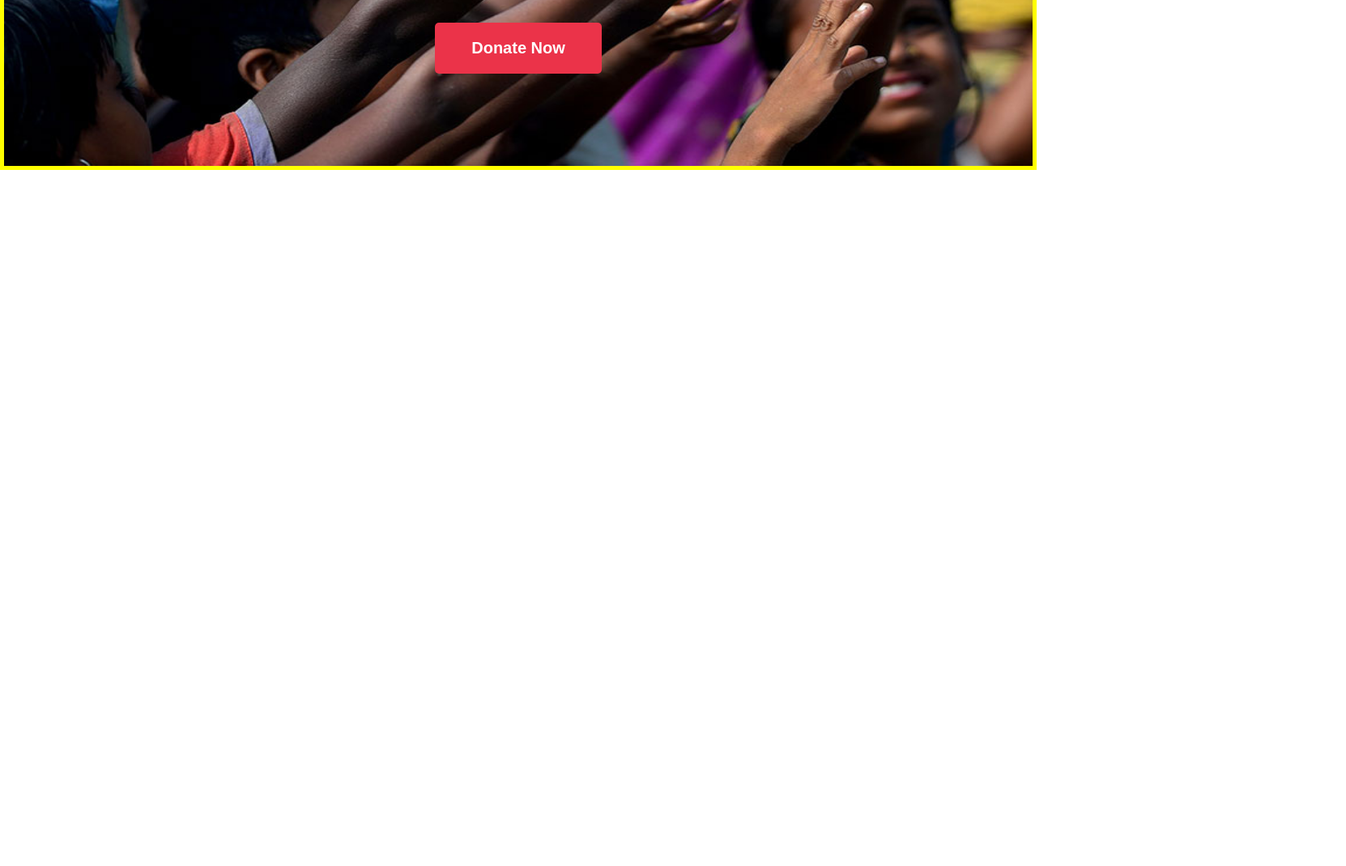
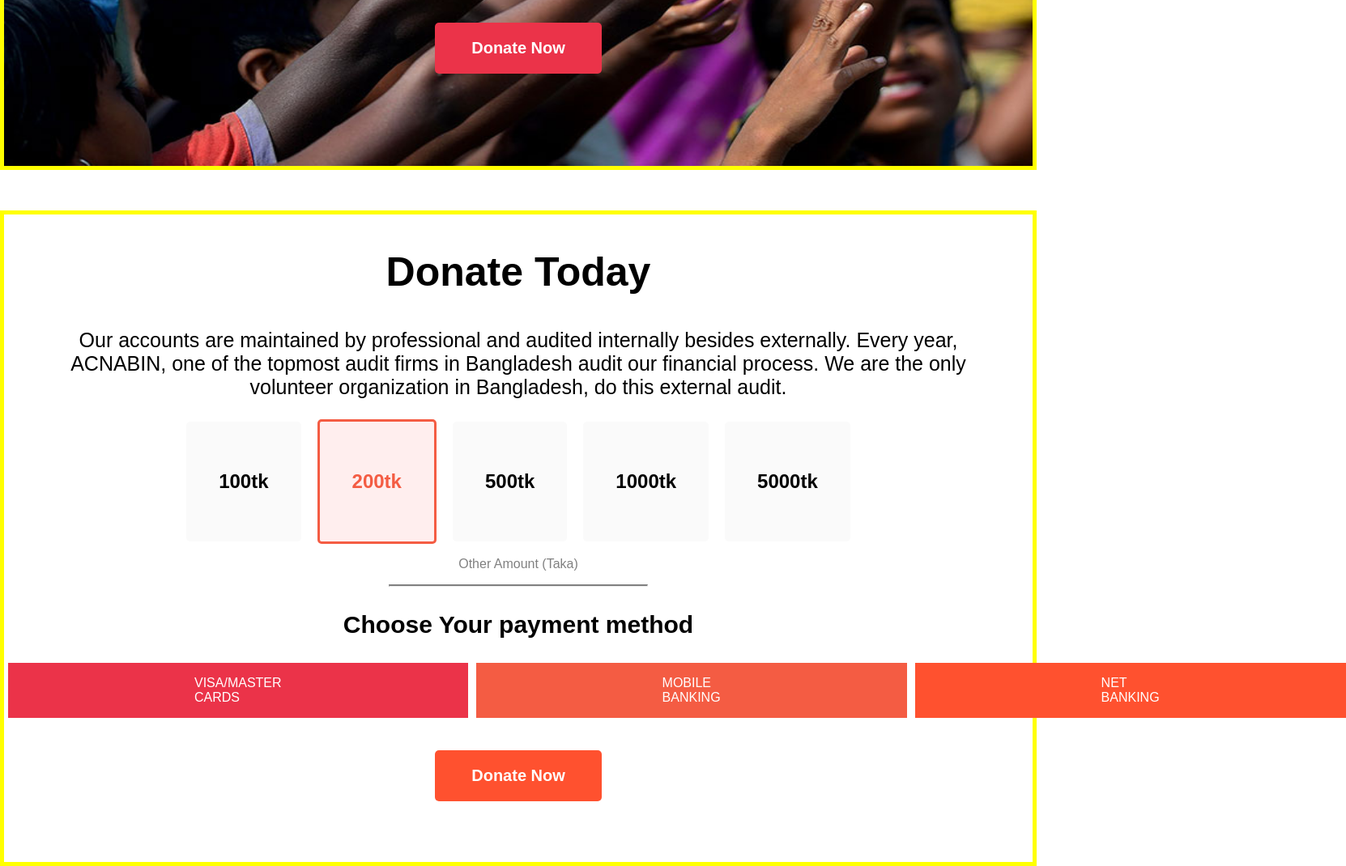
Before and after one commit to aliftareq/Assignment1-charity-website, a plain HTML site: page index.html in a window 1280 px wide. Shown: the part 500-1570 px from the top of the page at 81% size, 1662 px wide, since content can reach past the window. Before the commit the page ends 800 px from the top, so only its background shows below. Drawn offline with Linux system fonts and the light colour scheme; a web font is replaced by a local one.

Commit message:
section 2 added

```diff
--- a/index.html
+++ b/index.html
@@ -15,7 +15,7 @@
 </head>
 
 <body>
-    <section class="sections">
+    <section class="section1">
         <div class="text">
             <h1 class="top-heading">Donate A Meal</h1>
             <h3 class="quote">Inspiring a nation with food</h3>
@@ -25,6 +25,59 @@
             <button class="button">Donate Now</button>
         </div>
     </section>
+    <section class="section2">
+        <div class="donate-text">
+            <h1 id="donate-today">Donate Today</h1>
+            <p id="donate-today-text">Our accounts are maintained by professional and audited internally besides
+                externally. Every year, <br>
+                ACNABIN, one of the topmost audit firms in Bangladesh audit our financial process. We are the only <br>
+                volunteer organization in Bangladesh, do this external audit.</p>
+        </div>
+        <div class="parent-card">
+            <div class="child-card">
+                <h1>100tk</h1>
+            </div>
+            <div class="child-card" id="amount">
+                <h1 id="amount200">200tk</h1>
+            </div>
+            <div class="child-card">
+                <h1>500tk</h1>
+            </div>
+            <div class="child-card">
+                <h1>1000tk</h1>
+            </div>
+            <div class="child-card">
+                <h1>5000tk</h1>
+            </div>
+
+        </div>
+        <div>
+            <p id="other-amount">Other Amount (Taka)</p>
+        </div>
+        <div>
+            <hr id="hr-line">
+        </div>
+        <div>
+            <h3 id="payment-head">Choose Your payment method</h3>
+        </div>
+        <div class="payment-method">
+            <div class="payment-name" id="card">
+                <p>VISA/MASTER CARDS</p>
+            </div>
+            <div class="payment-name" id="mobile-banking">
+                <p>MOBILE BANKING</p>
+            </div>
+            <div class="payment-name" id="net-banking">
+                <p>NET BANKING</p>
+            </div>
+        </div>
+        <div id="button-align">
+            <div>
+                <button class="button" id="donate-today-button">Donate Now</button>
+            </div>
+        </div>
+
+    </section>
 </body>
 
 </html>
--- a/style.css
+++ b/style.css
@@ -3,10 +3,11 @@ body {
     margin: 0px;
 }
 
-.sections {
+.section1 {
     height: 700px;
     background-image: url("./images/donation13.jpg");
     background-repeat: no-repeat;
+    background-image: linear-gradient(black);
     background-size: 100% 100%;
     border: 5px solid yellow;
 }
@@ -43,3 +44,95 @@ body {
     margin-top: 40px;
     size: 50px;
 }
+
+.section2 {
+    height: 800px;
+    margin-top: 50px;
+    background-size: 100% 100%;
+    border: 5px solid yellow;
+}
+
+.donate-text {
+    text-align: center;
+}
+
+#donate-today {
+    font-size: 50px;
+}
+
+#donate-today-text {
+    font-size: 25px;
+}
+
+.parent-card {
+    display: flex;
+    justify-content: center;
+    align-items: center;
+}
+
+.child-card {
+    margin-left: 10px;
+    margin-right: 10px;
+    padding: 40px;
+    background-color: #FAFAFA;
+    border-radius: 5px;
+}
+
+#amount {
+    border: 3px solid #f45c43;
+    background-color: #FFEEEE;
+}
+
+#amount200 {
+    color: #f45c43;
+}
+
+#other-amount {
+    text-align: center;
+    color: gray;
+}
+
+#hr-line {
+    width: 25%;
+    border-top: 2px solid grey;
+}
+
+#payment-head {
+    text-align: center;
+    font-size: 30px;
+}
+
+.payment-method {
+    display: flex;
+}
+
+.payment-name {
+    background-color: red;
+    margin-left: 5px;
+    margin-right: 5px;
+    padding-left: 230px;
+    padding-right: 230px;
+    color: white;
+}
+
+#card {
+    background-color: #eb3349;
+}
+
+#mobile-banking {
+    background-color: #f45c43;
+}
+
+#net-banking {
+    background-color: #ff512f;
+}
+
+#button-align {
+    display: flex;
+    justify-content: center;
+    align-items: center;
+}
+
+#donate-today-button {
+    background-color: #ff512f;
+}
```
